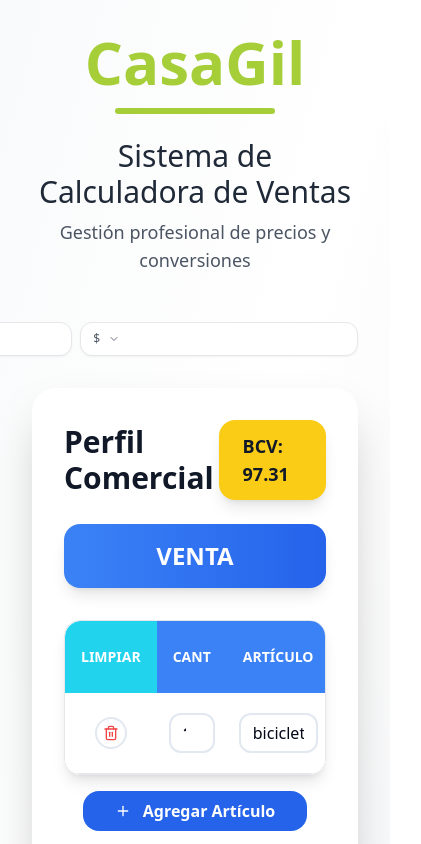
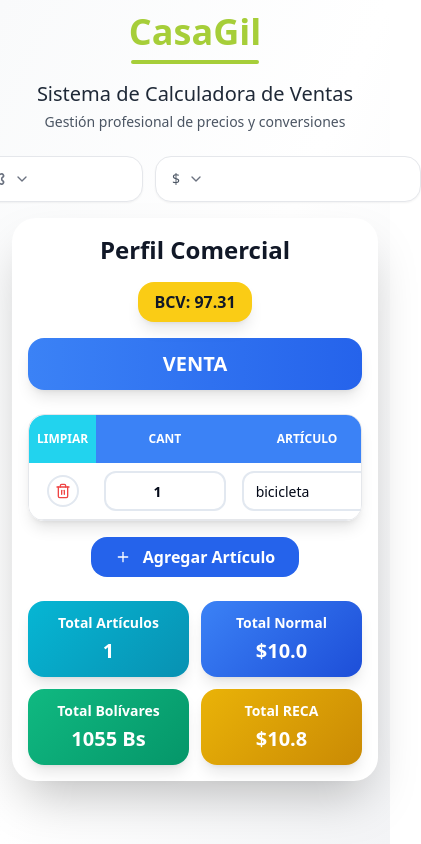
Before and after one commit to samuymanu/hidden-duality-calc, a React (Vite) app: page / in a window 390 px wide. Shown: the top 844 px of the page, 421 px wide, since content can reach past the window. Built offline with nearby package versions, Linux system fonts and the light colour scheme.

Commit message:
Refactor: Android APK and UX/UI improvements
- Implement Android APK build.
- Optimize UX/UI for Android devices.

```diff
--- a/package.json
+++ b/package.json
@@ -11,6 +11,8 @@
     "preview": "vite preview"
   },
   "dependencies": {
+    "@capacitor/android": "^7.2.0",
+    "@capacitor/core": "^7.2.0",
     "@hookform/resolvers": "^3.9.0",
     "@radix-ui/react-accordion": "^1.2.0",
     "@radix-ui/react-alert-dialog": "^1.1.1",
--- a/src/components/CalculatorProfile.tsx
+++ b/src/components/CalculatorProfile.tsx
@@ -84,34 +84,34 @@ const CalculatorProfile = ({ profile, bcvRate, parallelRate }: CalculatorProfile
   const totalArticles = articles.reduce((sum, article) => sum + article.quantity, 0);
 
   return (
-    <Card className="p-8 bg-white shadow-2xl border-0 rounded-3xl">
-      {/* Header */}
-      <div className="mb-8">
-        <div className="flex items-center justify-between mb-6">
-          <h2 className="text-3xl font-bold text-gray-900">Perfil Comercial</h2>
-          <div className="bg-yellow-400 px-6 py-3 rounded-2xl shadow-lg">
-            <span className="font-bold text-gray-900 text-lg">BCV: {bcvRate.toFixed(2)}</span>
+    <Card className="p-4 md:p-8 bg-white shadow-2xl border-0 rounded-3xl">
+      {/* Header - Mobile optimized */}
+      <div className="mb-6 md:mb-8">
+        <div className="flex flex-col md:flex-row items-center justify-between mb-4 md:mb-6 gap-4">
+          <h2 className="text-2xl md:text-3xl font-bold text-gray-900 text-center md:text-left">Perfil Comercial</h2>
+          <div className="bg-yellow-400 px-4 md:px-6 py-2 md:py-3 rounded-2xl shadow-lg">
+            <span className="font-bold text-gray-900 text-base md:text-lg">BCV: {bcvRate.toFixed(2)}</span>
           </div>
         </div>
 
-        <div className="bg-gradient-to-r from-blue-500 to-blue-600 text-white p-4 rounded-2xl mb-6 shadow-lg">
-          <h3 className="text-2xl font-bold text-center">VENTA</h3>
+        <div className="bg-gradient-to-r from-blue-500 to-blue-600 text-white p-3 md:p-4 rounded-2xl mb-4 md:mb-6 shadow-lg">
+          <h3 className="text-xl md:text-2xl font-bold text-center">VENTA</h3>
         </div>
       </div>
 
-      {/* Modern Table */}
-      <div className="overflow-hidden rounded-2xl border border-gray-200 shadow-lg mb-4">
-        <table className="w-full">
+      {/* Mobile-first Table */}
+      <div className="overflow-x-auto rounded-2xl border border-gray-200 shadow-lg mb-4">
+        <table className="w-full min-w-[700px]">
           {/* Header Row */}
           <thead>
             <tr>
-              <th className="bg-cyan-400 p-4 text-sm font-bold text-white rounded-tl-2xl">LIMPIAR</th>
-              <th className="bg-blue-500 p-4 text-sm font-bold text-white">CANT</th>
-              <th className="bg-blue-500 p-4 text-sm font-bold text-white">ARTÍCULO</th>
-              <th className="bg-blue-500 p-4 text-sm font-bold text-white">Normal</th>
-              <th className="bg-blue-500 p-4 text-sm font-bold text-white">TOTAL Normal</th>
-              <th className="bg-green-500 p-4 text-sm font-bold text-white">TOTAL Bolívar</th>
-              <th className="bg-yellow-400 p-4 text-sm font-bold text-gray-900 rounded-tr-2xl">RECA $</th>
+              <th className="bg-cyan-400 p-2 md:p-4 text-xs md:text-sm font-bold text-white rounded-tl-2xl">LIMPIAR</th>
+              <th className="bg-blue-500 p-2 md:p-4 text-xs md:text-sm font-bold text-white">CANT</th>
+              <th className="bg-blue-500 p-2 md:p-4 text-xs md:text-sm font-bold text-white">ARTÍCULO</th>
+              <th className="bg-blue-500 p-2 md:p-4 text-xs md:text-sm font-bold text-white">Normal</th>
+              <th className="bg-blue-500 p-2 md:p-4 text-xs md:text-sm font-bold text-white">TOTAL Normal</th>
+              <th className="bg-green-500 p-2 md:p-4 text-xs md:text-sm font-bold text-white">TOTAL Bolívar</th>
+              <th className="bg-yellow-400 p-2 md:p-4 text-xs md:text-sm font-bold text-gray-900 rounded-tr-2xl">RECA $</th>
             </tr>
           </thead>
 
@@ -119,48 +119,48 @@ const CalculatorProfile = ({ profile, bcvRate, parallelRate }: CalculatorProfile
           <tbody>
             {articles.map((article, index) => (
               <tr key={article.id} className={index % 2 === 0 ? 'bg-white' : 'bg-gray-50'}>
-                <td className="p-3 text-center border-b border-gray-200">
+                <td className="p-2 md:p-3 text-center border-b border-gray-200">
                   <Button
                     onClick={() => removeArticle(article.id)}
                     variant="outline"
                     size="sm"
-                    className="h-8 w-8 p-0 rounded-full border-2 hover:bg-red-50 hover:border-red-300 transition-all duration-200"
+                    className="h-8 w-8 p-0 rounded-full border-2 hover:bg-red-50 hover:border-red-300 transition-all duration-200 active:scale-95"
                   >
-                    <Trash2 className="w-4 h-4 text-red-500" />
+                    <Trash2 className="w-3 h-3 md:w-4 md:h-4 text-red-500" />
                   </Button>
                 </td>
-                <td className="p-3 border-b border-gray-200">
+                <td className="p-2 md:p-3 border-b border-gray-200">
                   <Input
                     type="number"
                     value={article.quantity}
                     onChange={(e) => updateArticle(article.id, 'quantity', Number(e.target.value))}
-                    className="h-10 text-center text-base font-semibold rounded-xl border-2 focus:border-blue-400"
+                    className="h-10 text-center text-sm md:text-base font-semibold rounded-xl border-2 focus:border-blue-400"
                   />
                 </td>
-                <td className="p-3 border-b border-gray-200">
+                <td className="p-2 md:p-3 border-b border-gray-200">
                   <Input
                     type="text"
                     value={article.name}
                     onChange={(e) => updateArticle(article.id, 'name', e.target.value)}
-                    className="h-10 text-base font-medium rounded-xl border-2 focus:border-blue-400"
+                    className="h-10 text-sm md:text-base font-medium rounded-xl border-2 focus:border-blue-400"
                   />
                 </td>
-                <td className="p-3 border-b border-gray-200">
+                <td className="p-2 md:p-3 border-b border-gray-200">
                   <Input
                     type="number"
                     step="0.01"
                     value={article.normalPrice}
                     onChange={(e) => updateArticle(article.id, 'normalPrice', Number(e.target.value))}
-                    className="h-10 text-center text-base font-semibold rounded-xl border-2 focus:border-blue-400"
+                    className="h-10 text-center text-sm md:text-base font-semibold rounded-xl border-2 focus:border-blue-400"
                   />
                 </td>
-                <td className="p-4 text-center text-base font-bold border-b border-gray-200 bg-gray-50">
+                <td className="p-2 md:p-4 text-center text-sm md:text-base font-bold border-b border-gray-200 bg-gray-50">
                   {(article.normalPrice * article.quantity).toFixed(1)} $
                 </td>
-                <td className="p-4 text-center text-base font-bold border-b border-gray-200 bg-gray-50">
+                <td className="p-2 md:p-4 text-center text-sm md:text-base font-bold border-b border-gray-200 bg-gray-50">
                   {(article.totalBs * article.quantity).toFixed(0)} Bs
                 </td>
-                <td className="p-4 text-center text-base font-bold border-b border-gray-200 bg-yellow-100">
+                <td className="p-2 md:p-4 text-center text-sm md:text-base font-bold border-b border-gray-200 bg-yellow-100">
                   {(article.recaDollars * article.quantity).toFixed(1)} $
                 </td>
               </tr>
@@ -169,48 +169,48 @@ const CalculatorProfile = ({ profile, bcvRate, parallelRate }: CalculatorProfile
         </table>
       </div>
 
-      {/* Add Article Button - Now closer to the table */}
-      <div className="flex justify-center mb-8">
+      {/* Add Article Button - Mobile optimized */}
+      <div className="flex justify-center mb-6 md:mb-8">
         <Button
           onClick={addArticle}
-          className="flex items-center gap-3 bg-blue-600 hover:bg-blue-700 text-white hover:shadow-lg transition-all duration-200 px-8 py-4 text-base font-semibold rounded-2xl"
+          className="flex items-center gap-3 bg-blue-600 hover:bg-blue-700 text-white hover:shadow-lg transition-all duration-200 px-6 md:px-8 py-3 md:py-4 text-base font-semibold rounded-2xl active:scale-95"
         >
           <Plus className="w-5 h-5" />
           Agregar Artículo
         </Button>
       </div>
 
-      {/* Totals Summary */}
-      <div className="grid grid-cols-1 md:grid-cols-4 gap-6">
+      {/* Totals Summary - Mobile responsive grid */}
+      <div className="grid grid-cols-2 md:grid-cols-4 gap-3 md:gap-6">
         {/* Total Articles */}
-        <Card className="p-6 rounded-2xl shadow-lg border-0" style={{ background: 'linear-gradient(135deg, #06b6d4, #0891b2)' }}>
+        <Card className="p-3 md:p-6 rounded-2xl shadow-lg border-0" style={{ background: 'linear-gradient(135deg, #06b6d4, #0891b2)' }}>
           <div className="text-center text-white">
-            <h3 className="text-lg font-semibold mb-2">Total Artículos</h3>
-            <p className="text-3xl font-bold">{totalArticles}</p>
+            <h3 className="text-sm md:text-lg font-semibold mb-1 md:mb-2">Total Artículos</h3>
+            <p className="text-xl md:text-3xl font-bold">{totalArticles}</p>
           </div>
         </Card>
 
         {/* Total Normal */}
-        <Card className="p-6 rounded-2xl shadow-lg border-0" style={{ background: 'linear-gradient(135deg, #3b82f6, #1d4ed8)' }}>
+        <Card className="p-3 md:p-6 rounded-2xl shadow-lg border-0" style={{ background: 'linear-gradient(135deg, #3b82f6, #1d4ed8)' }}>
           <div className="text-center text-white">
-            <h3 className="text-lg font-semibold mb-2">Total Normal</h3>
-            <p className="text-3xl font-bold">${grandTotalNormal.toFixed(1)}</p>
+            <h3 className="text-sm md:text-lg font-semibold mb-1 md:mb-2">Total Normal</h3>
+            <p className="text-xl md:text-3xl font-bold">${grandTotalNormal.toFixed(1)}</p>
           </div>
         </Card>
 
         {/* Total Bolivares */}
-        <Card className="p-6 rounded-2xl shadow-lg border-0" style={{ background: 'linear-gradient(135deg, #10b981, #059669)' }}>
+        <Card className="p-3 md:p-6 rounded-2xl shadow-lg border-0" style={{ background: 'linear-gradient(135deg, #10b981, #059669)' }}>
           <div className="text-center text-white">
-            <h3 className="text-lg font-semibold mb-2">Total Bolívares</h3>
-            <p className="text-3xl font-bold">{grandTotalBs.toFixed(0)} Bs</p>
+            <h3 className="text-sm md:text-lg font-semibold mb-1 md:mb-2">Total Bolívares</h3>
+            <p className="text-xl md:text-3xl font-bold">{grandTotalBs.toFixed(0)} Bs</p>
           </div>
         </Card>
 
         {/* Total RECA */}
-        <Card className="p-6 rounded-2xl shadow-lg border-0" style={{ background: 'linear-gradient(135deg, #eab308, #ca8a04)' }}>
+        <Card className="p-3 md:p-6 rounded-2xl shadow-lg border-0" style={{ background: 'linear-gradient(135deg, #eab308, #ca8a04)' }}>
           <div className="text-center text-white">
-            <h3 className="text-lg font-semibold mb-2">Total RECA</h3>
-            <p className="text-3xl font-bold">${grandTotalReca.toFixed(1)}</p>
+            <h3 className="text-sm md:text-lg font-semibold mb-1 md:mb-2">Total RECA</h3>
+            <p className="text-xl md:text-3xl font-bold">${grandTotalReca.toFixed(1)}</p>
           </div>
         </Card>
       </div>
--- a/src/pages/Index.tsx
+++ b/src/pages/Index.tsx
@@ -14,91 +14,91 @@ const Index = () => {
   const [parallelRate, setParallelRate] = useState(105.50);
 
   return (
-    <div className="min-h-screen bg-gradient-to-br from-gray-50 via-white to-gray-100 p-8">
+    <div className="min-h-screen bg-gradient-to-br from-gray-50 via-white to-gray-100 p-3 md:p-8">
       <div className="max-w-7xl mx-auto">
-        {/* Header with CasaGil Branding */}
-        <div className="mb-12 text-center">
-          <div className="mb-6">
-            <h1 className="text-6xl font-bold mb-4" style={{ color: '#a6ce39' }}>
+        {/* Header with CasaGil Branding - Optimized for mobile */}
+        <div className="mb-6 md:mb-12 text-center">
+          <div className="mb-4 md:mb-6">
+            <h1 className="text-4xl md:text-6xl font-bold mb-2 md:mb-4" style={{ color: '#a6ce39' }}>
               CasaGil
             </h1>
-            <div className="w-40 h-1.5 mx-auto mb-6 rounded-full" style={{ backgroundColor: '#a6ce39' }}></div>
-            <h2 className="text-3xl font-light text-gray-800 mb-2">
+            <div className="w-32 md:w-40 h-1 md:h-1.5 mx-auto mb-4 md:mb-6 rounded-full" style={{ backgroundColor: '#a6ce39' }}></div>
+            <h2 className="text-xl md:text-3xl font-light text-gray-800 mb-1 md:mb-2">
               Sistema de Calculadora de Ventas
             </h2>
-            <p className="text-lg text-gray-600 font-medium">
+            <p className="text-sm md:text-lg text-gray-600 font-medium">
               Gestión profesional de precios y conversiones
             </p>
           </div>
         </div>
 
-        {/* Configuration Section - Ultra minimalist and discrete */}
-        <div className="mb-8 flex justify-end">
-          <div className="flex gap-2">
-            {/* Profile Selector - More discrete */}
-            <Card className="overflow-hidden shadow-sm border border-gray-200 rounded-xl">
+        {/* Configuration Section - Mobile optimized */}
+        <div className="mb-4 md:mb-8 flex justify-center md:justify-end">
+          <div className="flex gap-3 md:gap-2">
+            {/* Profile Selector - Mobile friendly */}
+            <Card className="overflow-hidden shadow-sm border border-gray-200 rounded-2xl">
               <div
-                className="px-3 py-2 cursor-pointer flex items-center gap-2 hover:bg-gray-50 transition-all duration-200 rounded-xl"
+                className="px-4 py-3 md:px-3 md:py-2 cursor-pointer flex items-center gap-2 hover:bg-gray-50 transition-all duration-200 rounded-2xl active:scale-95"
                 onClick={() => setShowProfileSelector(!showProfileSelector)}
               >
-                <Settings className="w-4 h-4 text-gray-500" />
+                <Settings className="w-5 h-5 md:w-4 md:h-4 text-gray-500" />
                 {showProfileSelector ? (
-                  <ChevronUp className="w-3 h-3 text-gray-500" />
+                  <ChevronUp className="w-4 h-4 md:w-3 md:h-3 text-gray-500" />
                 ) : (
-                  <ChevronDown className="w-3 h-3 text-gray-500" />
+                  <ChevronDown className="w-4 h-4 md:w-3 md:h-3 text-gray-500" />
                 )}
               </div>
 
               <div className={`transition-all duration-300 ease-in-out ${showProfileSelector ? 'max-h-32 opacity-100' : 'max-h-0 opacity-0 overflow-hidden'}`}>
-                <div className="p-3 pt-0 flex gap-2">
+                <div className="p-4 md:p-3 pt-0 flex gap-2">
                   <Button
                     onClick={() => setActiveProfile('perfil1')}
                     variant={activeProfile === 'perfil1' ? 'default' : 'outline'}
                     size="sm"
-                    className={`flex items-center gap-1 text-xs font-medium rounded-lg transition-all duration-200 px-3 py-1.5 ${
+                    className={`flex items-center gap-1 text-sm md:text-xs font-medium rounded-xl transition-all duration-200 px-4 py-2 md:px-3 md:py-1.5 active:scale-95 ${
                       activeProfile === 'perfil1'
                         ? 'text-white shadow-md'
                         : 'border text-gray-600 hover:bg-gray-50'
                     }`}
                     style={activeProfile === 'perfil1' ? { backgroundColor: '#a6ce39' } : {}}
                   >
-                    <Calculator className="w-3 h-3" />
+                    <Calculator className="w-4 h-4 md:w-3 md:h-3" />
                     Comercial
                   </Button>
                   <Button
                     onClick={() => setActiveProfile('perfil2')}
                     variant={activeProfile === 'perfil2' ? 'default' : 'outline'}
                     size="sm"
-                    className={`flex items-center gap-1 text-xs font-medium rounded-lg transition-all duration-200 px-3 py-1.5 ${
+                    className={`flex items-center gap-1 text-sm md:text-xs font-medium rounded-xl transition-all duration-200 px-4 py-2 md:px-3 md:py-1.5 active:scale-95 ${
                       activeProfile === 'perfil2'
                         ? 'text-white shadow-md'
                         : 'border text-gray-600 hover:bg-gray-50'
                     }`}
                     style={activeProfile === 'perfil2' ? { backgroundColor: '#a6ce39' } : {}}
                   >
-                    <DollarSign className="w-3 h-3" />
+                    <DollarSign className="w-4 h-4 md:w-3 md:h-3" />
                     Simple
                   </Button>
                 </div>
               </div>
             </Card>
 
-            {/* Rates Configuration - More discrete */}
-            <Card className="overflow-hidden shadow-sm border border-gray-200 rounded-xl">
+            {/* Rates Configuration - Mobile friendly */}
+            <Card className="overflow-hidden shadow-sm border border-gray-200 rounded-2xl">
               <div
-                className="px-3 py-2 cursor-pointer flex items-center gap-2 hover:bg-gray-50 transition-all duration-200 rounded-xl"
+                className="px-4 py-3 md:px-3 md:py-2 cursor-pointer flex items-center gap-2 hover:bg-gray-50 transition-all duration-200 rounded-2xl active:scale-95"
                 onClick={() => setShowRatesConfig(!showRatesConfig)}
               >
-                <span className="text-xs font-medium text-gray-600">$</span>
+                <span className="text-sm md:text-xs font-medium text-gray-600">$</span>
                 {showRatesConfig ? (
-                  <ChevronUp className="w-3 h-3 text-gray-500" />
+                  <ChevronUp className="w-4 h-4 md:w-3 md:h-3 text-gray-500" />
                 ) : (
-                  <ChevronDown className="w-3 h-3 text-gray-500" />
+                  <ChevronDown className="w-4 h-4 md:w-3 md:h-3 text-gray-500" />
                 )}
               </div>
 
               <div className={`transition-all duration-300 ease-in-out ${showRatesConfig ? 'max-h-96 opacity-100' : 'max-h-0 opacity-0 overflow-hidden'}`}>
-                <div className="px-3 pb-3">
+                <div className="px-4 pb-4 md:px-3 md:pb-3">
                   <RatesConfig
                     bcvRate={bcvRate}
                     parallelRate={parallelRate}
```
Also changed, not shown: capacitor.config.ts (added, +17 -0 lines), index.html (+13 -6 lines), src/components/RatesConfig.tsx (+12 -12 lines), src/components/SimpleCalculator.tsx (+43 -43 lines), 1 other file (tests, documents, lock files or other folders).
